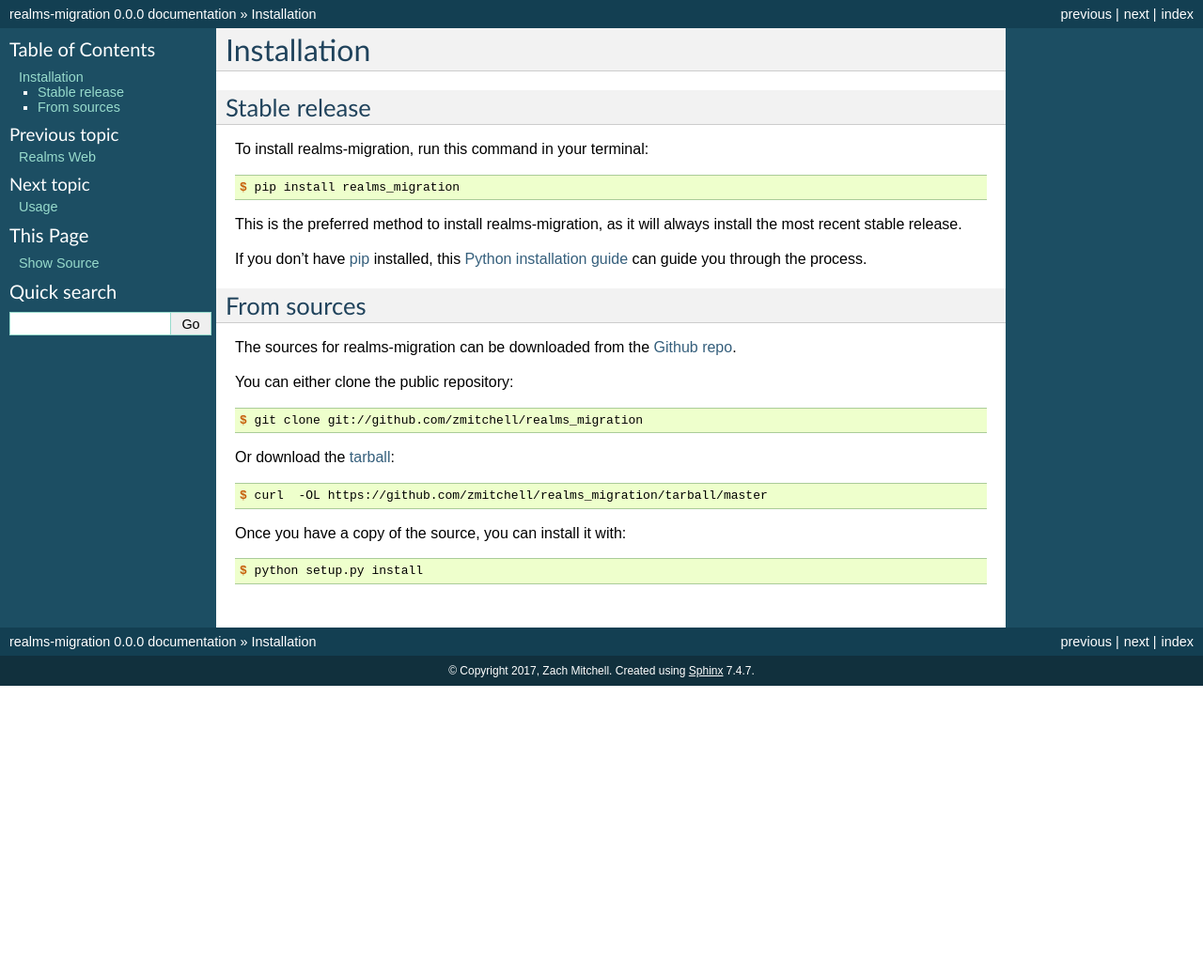
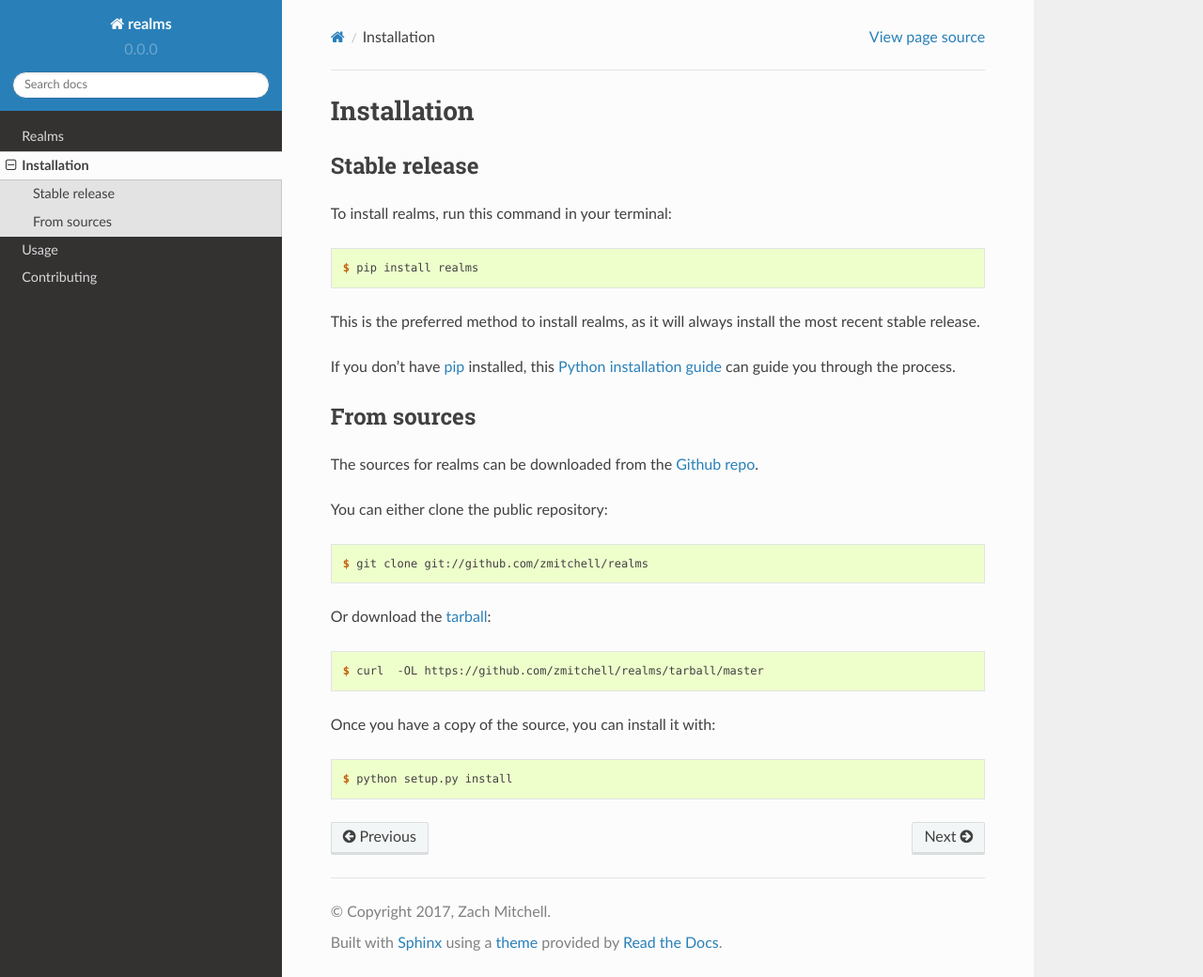
Before and after one commit to zmitchell/realms, a Sphinx documentation site: the page built from docs/installation.rst, in a window 1280 px wide and 1040 px high. Shown: the whole window at 94% size. Built offline with Sphinx 7.4.7 and the Read the Docs theme 2.0.0, drawn with Linux system fonts in a browser that asks for light colours; pages that are not in the unit, such as notebooks, are missing from menus; the version number is read from the project's files by our own code.

Commit message:
Updated documentation

```diff
--- a/README.rst
+++ b/README.rst
@@ -1,6 +1,6 @@
-==========
-Realms Web
-==========
+======
+Realms
+======
 
 
 .. image:: https://img.shields.io/travis/zmitchell/realms.svg?style=flat-square
--- a/docs/conf.py
+++ b/docs/conf.py
@@ -1,7 +1,7 @@
 #!/usr/bin/env python
 # -*- coding: utf-8 -*-
 #
-# realms_migration documentation build configuration file, created by
+# realms documentation build configuration file, created by
 # sphinx-quickstart on Tue Jul  9 22:26:36 2013.
 #
 # This file is execfile()d with the current directory set to its
@@ -15,6 +15,7 @@
 
 import sys
 import os
+import sphinx_rtd_theme
 
 # If extensions (or modules to document with autodoc) are in another
 # directory, add these directories to sys.path here. If the directory is
@@ -31,7 +32,7 @@
 # version is used.
 sys.path.insert(0, project_root)
 
-import realms_migration
+import realms
 
 # -- General configuration ---------------------------------------------
 
@@ -55,7 +56,7 @@
 master_doc = 'index'
 
 # General information about the project.
-project = u'realms-migration'
+project = u'realms'
 copyright = u"2017, Zach Mitchell"
 
 # The version info for the project you're documenting, acts as replacement
@@ -63,9 +64,9 @@
 # the built documents.
 #
 # The short X.Y version.
-version = realms_migration.__version__
+version = realms.__version__
 # The full version, including alpha/beta/rc tags.
-release = realms_migration.__version__
+release = realms.__version__
 
 # The language for content autogenerated by Sphinx. Refer to documentation
 # for a list of supported languages.
@@ -111,7 +112,7 @@
 
 # The theme to use for HTML and HTML Help pages.  See the documentation for
 # a list of builtin themes.
-html_theme = 'default'
+html_theme = 'sphinx_rtd_theme'
 
 # Theme options are theme-specific and customize the look and feel of a
 # theme further.  For a list of options available for each theme, see the
@@ -119,7 +120,7 @@
 #html_theme_options = {}
 
 # Add any paths that contain custom themes here, relative to this directory.
-#html_theme_path = []
+html_theme_path = [sphinx_rtd_theme.get_html_theme_path()]
 
 # The name for this set of Sphinx documents.  If None, it defaults to
 # "<project> v<release> documentation".
@@ -188,7 +189,7 @@
 #html_file_suffix = None
 
 # Output file base name for HTML help builder.
-htmlhelp_basename = 'realms_migrationdoc'
+htmlhelp_basename = 'realmsdoc'
 
 
 # -- Options for LaTeX output ------------------------------------------
@@ -208,8 +209,8 @@
 # (source start file, target name, title, author, documentclass
 # [howto/manual]).
 latex_documents = [
-    ('index', 'realms_migration.tex',
-     u'realms-migration Documentation',
+    ('index', 'realms.tex',
+     u'realms Documentation',
      u'Zach Mitchell', 'manual'),
 ]
 
@@ -239,8 +240,8 @@
 # One entry per manual page. List of tuples
 # (source start file, name, description, authors, manual section).
 man_pages = [
-    ('index', 'realms_migration',
-     u'realms-migration Documentation',
+    ('index', 'realms',
+     u'realms Documentation',
      [u'Zach Mitchell'], 1)
 ]
 
@@ -254,10 +255,10 @@
 # (source start file, target name, title, author,
 #  dir menu entry, description, category)
 texinfo_documents = [
-    ('index', 'realms_migration',
-     u'realms-migration Documentation',
+    ('index', 'realms',
+     u'realms Documentation',
      u'Zach Mitchell',
-     'realms_migration',
+     'realms',
      'One line description of project.',
      'Miscellaneous'),
 ]
--- a/docs/index.rst
+++ b/docs/index.rst
@@ -1,4 +1,4 @@
-Welcome to realms-migration's documentation!
+Welcome to realms's documentation!
 ======================================
 
 Contents:
--- a/docs/installation.rst
+++ b/docs/installation.rst
@@ -8,13 +8,13 @@
 Stable release
 --------------
 
-To install realms-migration, run this command in your terminal:
+To install realms, run this command in your terminal:
 
 .. code-block:: console
 
-    $ pip install realms_migration
+    $ pip install realms
 
-This is the preferred method to install realms-migration, as it will always install the most recent stable release.
+This is the preferred method to install realms, as it will always install the most recent stable release.
 
 If you don't have `pip`_ installed, this `Python installation guide`_ can guide
 you through the process.
@@ -26,19 +26,19 @@
 From sources
 ------------
 
-The sources for realms-migration can be downloaded from the `Github repo`_.
+The sources for realms can be downloaded from the `Github repo`_.
 
 You can either clone the public repository:
 
 .. code-block:: console
 
-    $ git clone git://github.com/zmitchell/realms_migration
+    $ git clone git://github.com/zmitchell/realms
 
 Or download the `tarball`_:
 
 .. code-block:: console
 
-    $ curl  -OL https://github.com/zmitchell/realms_migration/tarball/master
+    $ curl  -OL https://github.com/zmitchell/realms/tarball/master
 
 Once you have a copy of the source, you can install it with:
 
@@ -47,5 +47,5 @@
     $ python setup.py install
 
 
-.. _Github repo: https://github.com/zmitchell/realms_migration
-.. _tarball: https://github.com/zmitchell/realms_migration/tarball/master
+.. _Github repo: https://github.com/zmitchell/realms
+.. _tarball: https://github.com/zmitchell/realms/tarball/master
--- a/docs/usage.rst
+++ b/docs/usage.rst
@@ -2,6 +2,6 @@
 Usage
 =====
 
-To use realms-migration in a project::
+To use realms in a project::
 
-    import realms_migration
+    import realms
--- a/requirements_dev.txt
+++ b/requirements_dev.txt
@@ -8,3 +8,4 @@
 Sphinx==1.6.1
 pytest==3.0.7
 pony==0.7.1
+sphinx_rtd_theme==0.2.4
```
Also changed, not shown: docs/modules.rst (added, +7 -0 lines), docs/realms.resources.rst (added, +10 -0 lines), docs/realms.rst (added, +53 -0 lines).
